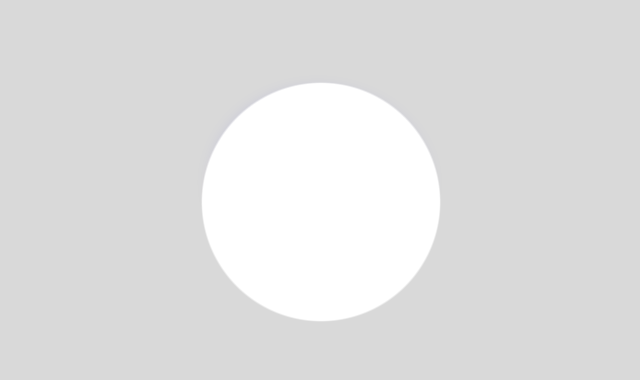
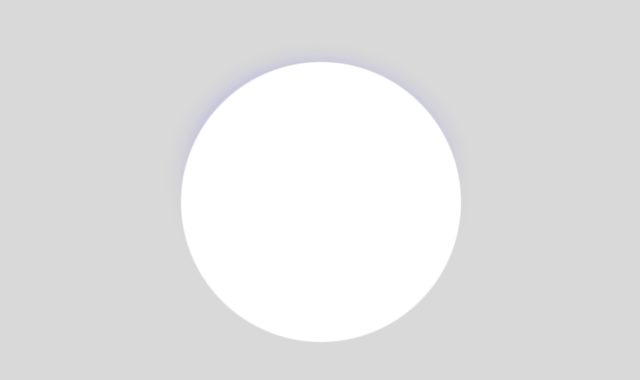
Before and after one commit to lukasmoro/cute-personal-ai, a React (Create React App) app: page / in a window 1280 px wide. Shown: the part 198-578 px from the top of the page, without its empty margins (319-959 px from the left). Built offline with nearby package versions, Linux system fonts and the light colour scheme.

Commit message:
camera fixed elements

```diff
--- a/src/App.js
+++ b/src/App.js
@@ -1,10 +1,10 @@
 import './App.css';
-import { InterfaceCutePersonalAI } from './components/InterfaceCutePersonalAI';
+import { CanvasCutePersonalAI } from './components/CanvasCutePersonalAI';
 
 function App() {
   return (
     <div className="App">
-      <InterfaceCutePersonalAI/>
+      <CanvasCutePersonalAI/>
     </div>
   );
 }
--- /dev/null
+++ b/src/components/CameraController.jsx
@@ -0,0 +1,45 @@
+import { useState, useEffect } from 'react';
+import * as THREE from 'three';
+import { useFrame, useThree } from '@react-three/fiber';
+
+export function CameraController({ initialPosition = { x: 0, y: 0, z: 14 } }) {
+  const [position, setPosition] = useState(initialPosition);
+  const { camera } = useThree();
+
+  useFrame(() => {
+    camera.position.x = THREE.MathUtils.lerp(
+      camera.position.x,
+      position.x,
+      0.05
+    );
+    camera.position.y = THREE.MathUtils.lerp(
+      camera.position.y,
+      position.y,
+      0.05
+    );
+  });
+
+  useEffect(() => {
+    const handleKeyDown = (event) => {
+      switch (event.key) {
+        case 'ArrowUp':
+          setPosition(prev => ({ ...prev, y: prev.y === 0 ? 0 : 0 }));
+          break;
+        case 'ArrowDown':
+          setPosition(prev => ({ ...prev, y: prev.y === 8 ? 0 : 8 }));
+          break;
+        case 'ArrowLeft':
+          setPosition(prev => ({ ...prev, x: prev.x === 10 ? 0 : 10 }));
+          break;
+        case 'ArrowRight':
+          setPosition(prev => ({ ...prev, x: prev.x === 0 ? 0 : 0 }));
+          break;
+      }
+    };
+
+    window.addEventListener('keydown', handleKeyDown);
+    return () => window.removeEventListener('keydown', handleKeyDown);
+  }, []);
+
+  return null;
+}
--- /dev/null
+++ b/src/components/CameraFixer.jsx
@@ -0,0 +1,16 @@
+import React from 'react';
+import { OrthographicCamera } from '@react-three/drei';
+
+export function CameraFixer({ children, position = [0, 0, 1], zoom = 40 }) {
+  return (
+    <OrthographicCamera
+      makeDefault
+      position={position}
+      zoom={zoom}
+    >
+      <group position={[0, 0, -1]}>
+        {children}
+      </group>
+    </OrthographicCamera>
+  );
+}
--- /dev/null
+++ b/src/components/CanvasCutePersonalAI.jsx
@@ -0,0 +1,34 @@
+import React from 'react';
+import { Canvas } from '@react-three/fiber';
+import { CameraController } from './CameraController';
+import { ShaderCutePersonalAI } from './ShaderCutePersonalAI';
+import { ShaderGradientUnderlay } from './ShaderGradientUnderlay';
+import { CameraFixer } from './CameraFixer';
+import './CanvasCutePersonalAI.css';
+
+export function CanvasCutePersonalAI() {
+  return (
+    <div className="canvas">
+      <Canvas
+        camera={{
+          position: [0, 0, 14],
+          fov: 80
+        }}
+        gl={{
+          antialias: true,
+          pixelRatio: window.devicePixelRatio,
+          alpha: true,
+          stencil: false,
+          depth: true,
+          powerPreference: "high-performance",
+        }}
+      >
+        <CameraController />
+        <CameraFixer>
+          <ShaderCutePersonalAI />
+          <ShaderGradientUnderlay />
+        </CameraFixer>
+      </Canvas>
+    </div>
+  );
+}
--- a/src/components/InterfaceCutePersonalAI.jsx
+++ /dev/null
@@ -1,74 +0,0 @@
-import React, { useState, useEffect } from 'react';
-import * as THREE from 'three';
-import { Canvas, useFrame, useThree } from '@react-three/fiber';
-import { ShaderCutePersonalAI } from './ShaderCutePersonalAI';
-import { ShaderGradientUnderlay } from './ShaderGradientUnderlay';
-import './InterfaceCutePersonalAI.css';
-
-// cine machine
-function CameraAnimation({ position }) {
-  const { camera } = useThree();
-
-  useFrame(() => {
-    camera.position.x = THREE.MathUtils.lerp(
-      camera.position.x,
-      position.x,
-      0.05
-    );
-    camera.position.y = THREE.MathUtils.lerp(
-      camera.position.y,
-      position.y,
-      0.05
-    );
-  });
-
-  return null;
-}
-
-export function InterfaceCutePersonalAI() {
-  const [position, setPosition] = useState({ x: 0, y: 0 });
-
-  useEffect(() => {
-    const handleKeyDown = (event) => {
-      switch (event.key) {
-        case 'ArrowUp':
-          setPosition(prev => ({ ...prev, y: prev.y === 0 ? 0 : 0 }));
-          break;
-        case 'ArrowDown':
-          setPosition(prev => ({ ...prev, y: prev.y === 8 ? 0 : 8}));
-          break;
-        case 'ArrowLeft':
-          setPosition(prev => ({ ...prev, x: prev.x === 10 ? 0 : 10 }));
-          break;
-        case 'ArrowRight':
-          setPosition(prev => ({ ...prev, x: prev.x === 0 ? 0 : 0 }));
-          break;
-      }
-    };
-
-    window.addEventListener('keydown', handleKeyDown);
-    return () => window.removeEventListener('keydown', handleKeyDown);
-  }, []);
-
-  return (
-    <div className="canvas">
-      <Canvas
-        camera={{
-          position: [0, 0, 14],
-          fov: 80 }}
-        gl={{
-          antialias: true,
-          pixelRatio: window.devicePixelRatio,
-          alpha: true,
-          stencil: false,
-          depth: true,
-          powerPreference: "high-performance",
-        }}
-      >
-        <CameraAnimation position={position} />
-        <ShaderCutePersonalAI />
-        <ShaderGradientUnderlay />
-      </Canvas>
-    </div>
-  );
-}
```
Also changed, not shown: src/components/CanvasCutePersonalAI.css (renamed from src/components/InterfaceCutePersonalAI.css).
